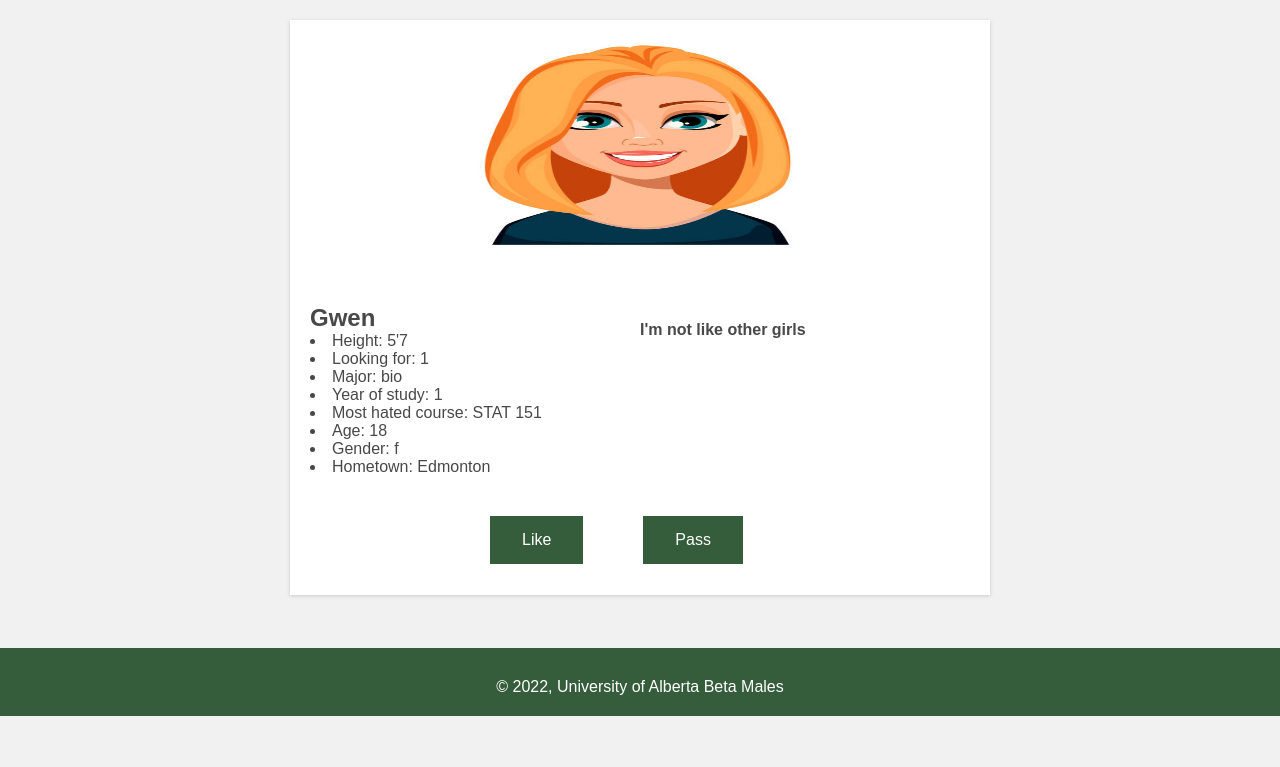
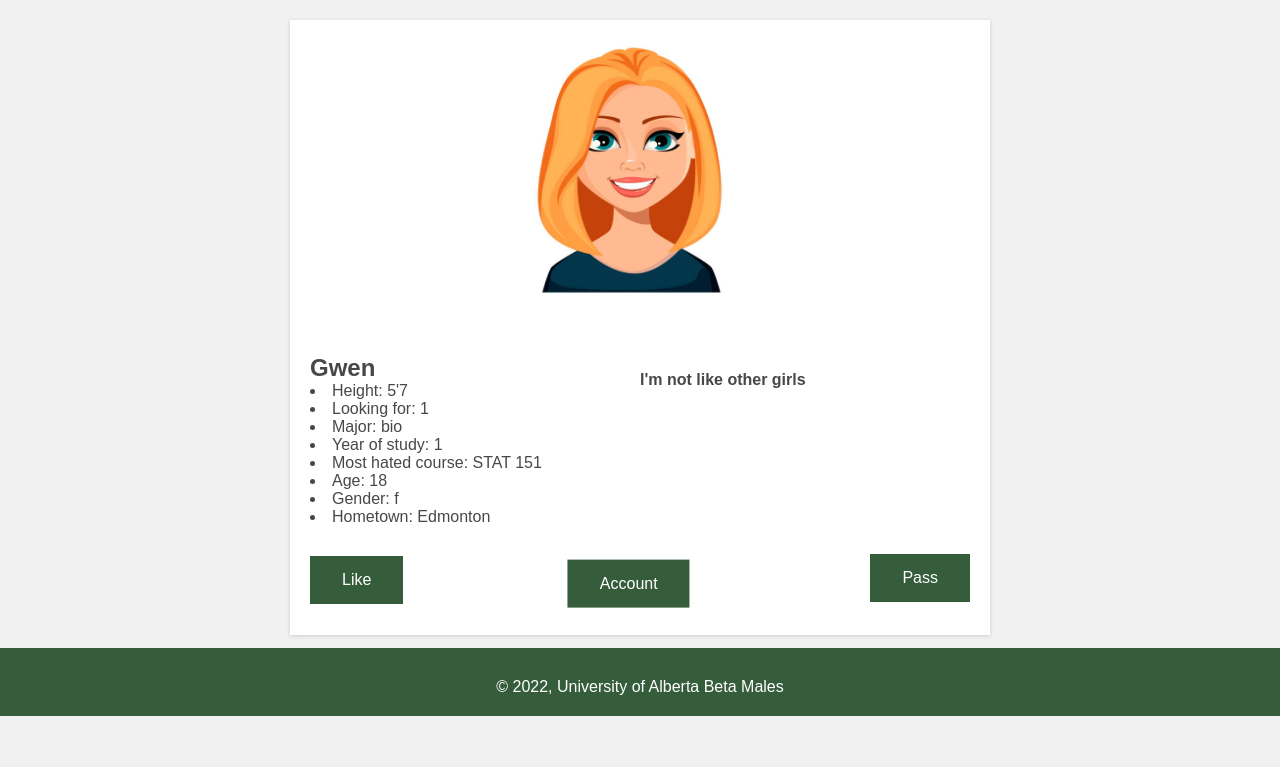
Before and after one commit to LeoKraushaar/UAlbertaDate, a Django app: page /swipe/ in a window 1280 px wide. Shown: the part 84-851 px from the top of the page. Run offline with Django 4.2, Linux system fonts and the light colour scheme; a user stored in the database is signed in; data comes from the database, SQL or seed files in the repository.

Commit message:
I love life

```diff
--- a/UAlbertaDate/swipe/templates/swipe.html
+++ b/UAlbertaDate/swipe/templates/swipe.html
@@ -65,7 +65,7 @@
                 padding: 0px 20px;
                 position: absolute;
                 width: 700px;
-                height: 575px;
+                height: 615px;
                 left: 50%;
                 margin-right: -50%;
                 transform: translate(-50%, 0%)
@@ -74,7 +74,7 @@
             img[src="{{image_url}}"]{
                 padding: 15px 0px;
                 width = 500px;
-                transform: translate(15.5%,0%);
+                transform: translate(56.5%,0%);
 
                 height = 250px;
             }
@@ -97,32 +97,52 @@
                 background-color: #355d3b;
                 border: #000;
                 color: #fff;
-                text-align: center;
+                text-align: left;
                 display: inline-block;
                 font-size: 16px;
-                margin: 10px 30px;
+                margin: auto;
                 cursor: pointer;
                 padding: 15px 32px;
                 float: left;
-                transform: translate(150px, -150px);
+                transform: translate(0px, -150px);
             }
 
             button[value="Pass"] {
                 background-color: #355d3b;
                 border: #000;
                 color: #fff;
+                text-align: right;
+                display: inline-block;
+                font-size: 16px;
+                margin: auto;
+                cursor: pointer;
+                padding: 15px 32px;
+                float: right;
+                transform: translate(0px, -200px);
+            }
+
+            button {
+                background-color: #355d3b;
+                border: #000;
+                color: #fff;
                 text-align: center;
                 display: inline-block;
                 font-size: 16px;
-                margin: 10px 30px;
+
+                transform: translate(135%, -305%);
+                margin: auto;
                 cursor: pointer;
-                padding: 15px 32px;
-                float: left;
-                transform: translate(150px, -150px);
+
             }
 
             button a {
                 display: block;
+                padding: 15px 32px;
+            }
+
+            a {
+                text-decoration: none;
+                color: #fff;
             }
 
             footer {
@@ -138,6 +158,12 @@
 
             }
 
+
+            div2 {
+                text-align: center;
+
+            }
+
         </style>
     </head>
     <body>
@@ -148,7 +174,7 @@
         </header>
         <main>
             <article>
-                <img src="{{image_url}}" height=250 width=500></img>
+                <img src="{{image_url}}" height=300 width=300></img>
 
                 <p>
                     <h2>{{first_name}}</h2>
@@ -166,6 +192,12 @@
                     <button type='submit' value="Like">Like</button>
                 </form>
 
+                <div2>
+                    <button type="submit">
+                        <a href={{account_url}}> Account </a>
+                    </button>
+                </div2>
+
                 <form method="post">
                     {% csrf_token %}
                     <button type='submit' value="Pass">Pass</button>
@@ -176,4 +208,7 @@
     <footer>
         <p> &copy; <script>document.write(new Date().getFullYear());</script>, University of Alberta Beta Males</p>
     </footer>
+
+
+
 </html>
```
Also changed, not shown: UAlbertaDate/account/templates/account.html (+10 -0 lines), UAlbertaDate/account/templates/edit_info.html (+30 -0 lines).
